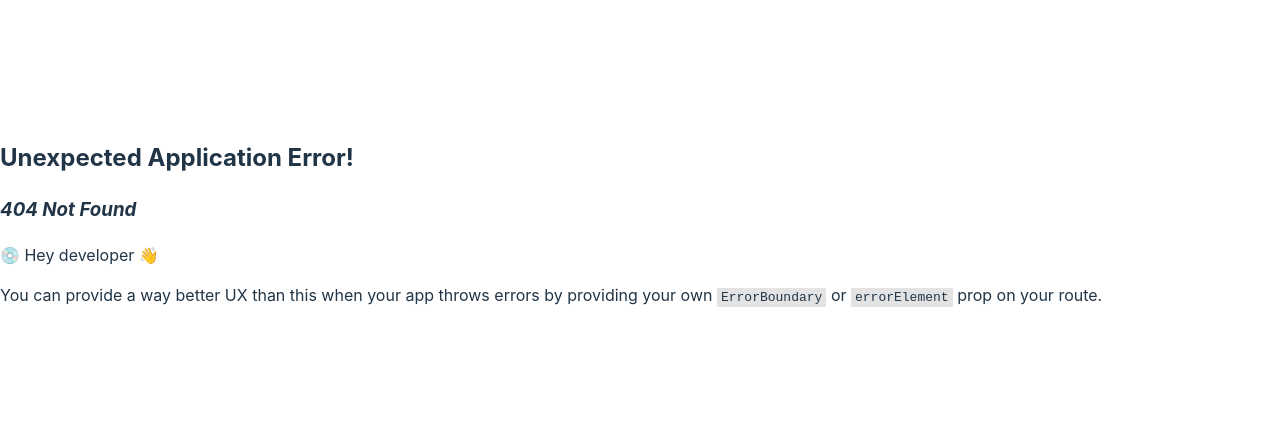
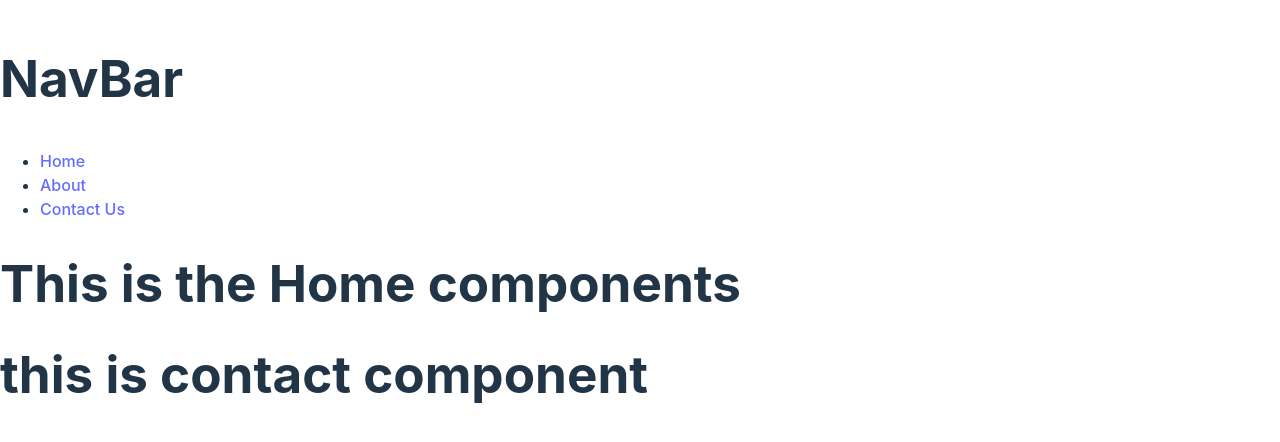
Before and after one commit to Samriddhadewan/module45, a React (Vite) app: page /contact in a window 1280 px wide. Before the commit this address had no page. Shown: the part 178-620 px from the top of the page. Built offline with nearby package versions, Linux system fonts and the light colour scheme.

Commit message:
video 2 done

```diff
--- /dev/null
+++ b/src/Components/About/About.jsx
@@ -0,0 +1,8 @@
+
+export const About = () => {
+  return (
+    <div>
+        <h1>This is About Component</h1>
+    </div>
+  )
+}
--- /dev/null
+++ b/src/Components/Contact/Contact.jsx
@@ -0,0 +1,11 @@
+
+const Contact = () => {
+  return (
+    <div>
+        <h1>this is contact component</h1>
+        <h1></h1>
+    </div>
+  )
+}
+
+export default Contact
--- /dev/null
+++ b/src/Components/Home/Home.jsx
@@ -0,0 +1,13 @@
+import { Outlet } from "react-router-dom"
+import Navbar from "../Navbar/Navbar"
+const Home = () => {
+  return (
+    <div>
+        <Navbar></Navbar>
+        <h1>This is the Home components</h1>
+        <Outlet></Outlet>
+    </div>
+  )
+}
+
+export default Home
--- /dev/null
+++ b/src/Components/Navbar/Navbar.jsx
@@ -0,0 +1,18 @@
+
+const Navbar = () => {
+  return (
+    <nav>
+
+        <h1>NavBar</h1>
+        <ul>
+            <li> <a href="/">Home</a> </li>
+            <li> <a href="/about">About</a> </li>
+            <li> <a href="/contact">Contact Us</a></li>
+        </ul>
+
+
+    </nav>
+  )
+}
+
+export default Navbar
```
Also changed, not shown: src/Components/Header/Header.jsx (added, +11 -0 lines), src/main.jsx (+13 -5 lines).
